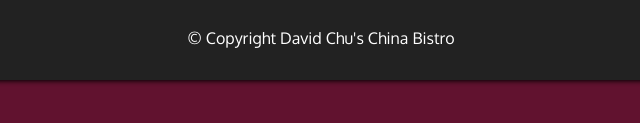
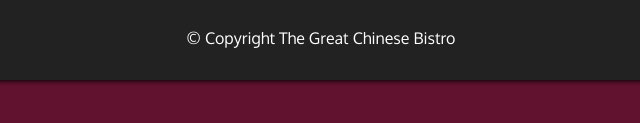
Before and after one commit to sidharth-singh/The-Great-Chinese-Bistro, a plain HTML site: page index.html in a window 1280 px wide. Shown: the part 473-596 px from the top of the page, 319-959 px from the left. Drawn offline with Linux system fonts and the light colour scheme; no server answers.

Commit message:
Minor fix

```diff
--- a/index.html
+++ b/index.html
@@ -4,7 +4,7 @@
     <meta charset="utf-8">
     <meta http-eqiv="X-UA-Compatible" content="IE=edge">
     <meta name="viewport" content="width=device-width, initial-scale=1">
-    <title>David Chu's China Bistro</title>
+    <title>The Great Chinese Bistro</title>
     <link rel="stylesheet" href="css/bootstrap.min.css">
     <link rel="stylesheet" href="css/styles.css">
     <link href='https://fonts.googleapis.com/css?family=Oxygen:400,300,700' rel='stylesheet' type='text/css'>
@@ -109,7 +109,7 @@
      			</section>
      		</div><!-- End Row -->
      		<div class="text-center">
-     			&copy; Copyright David Chu's China Bistro
+     			&copy; Copyright The Great Chinese Bistro
      		</div>
      	</div>
      </footer>
```
